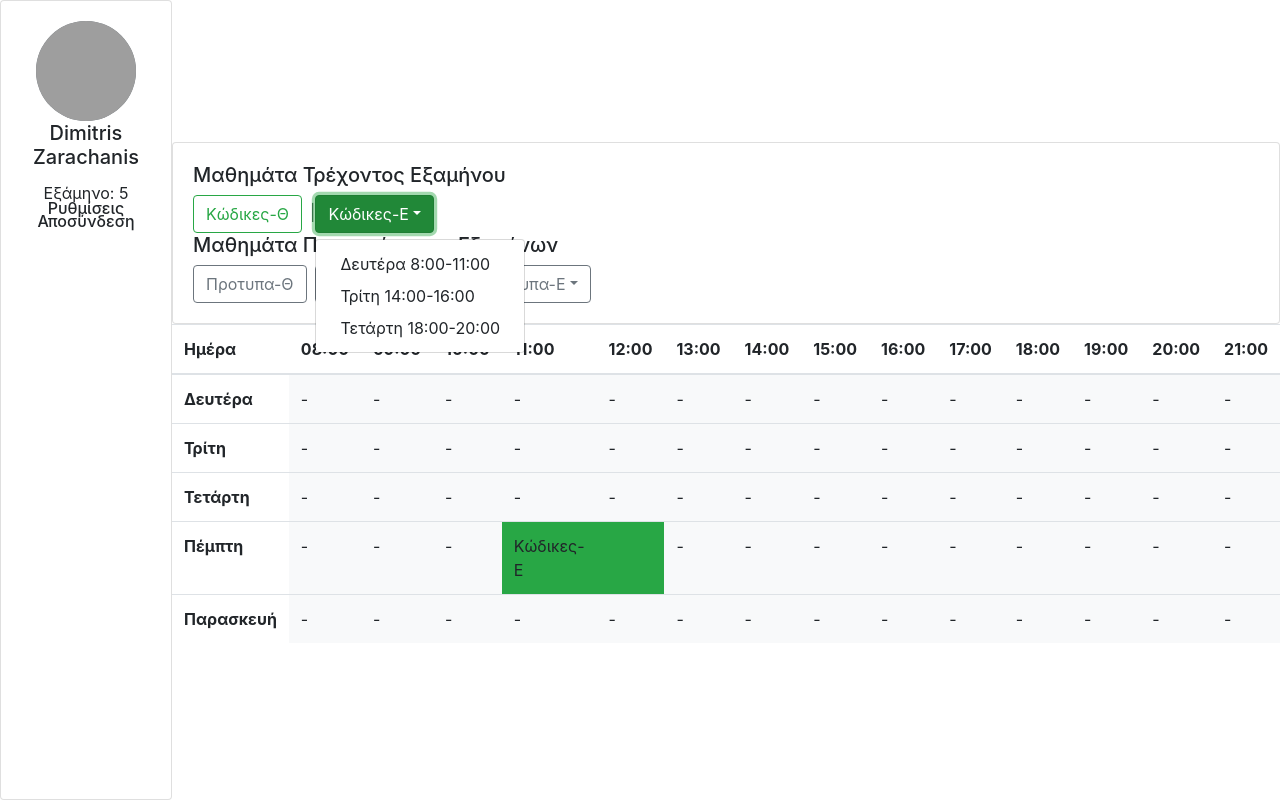
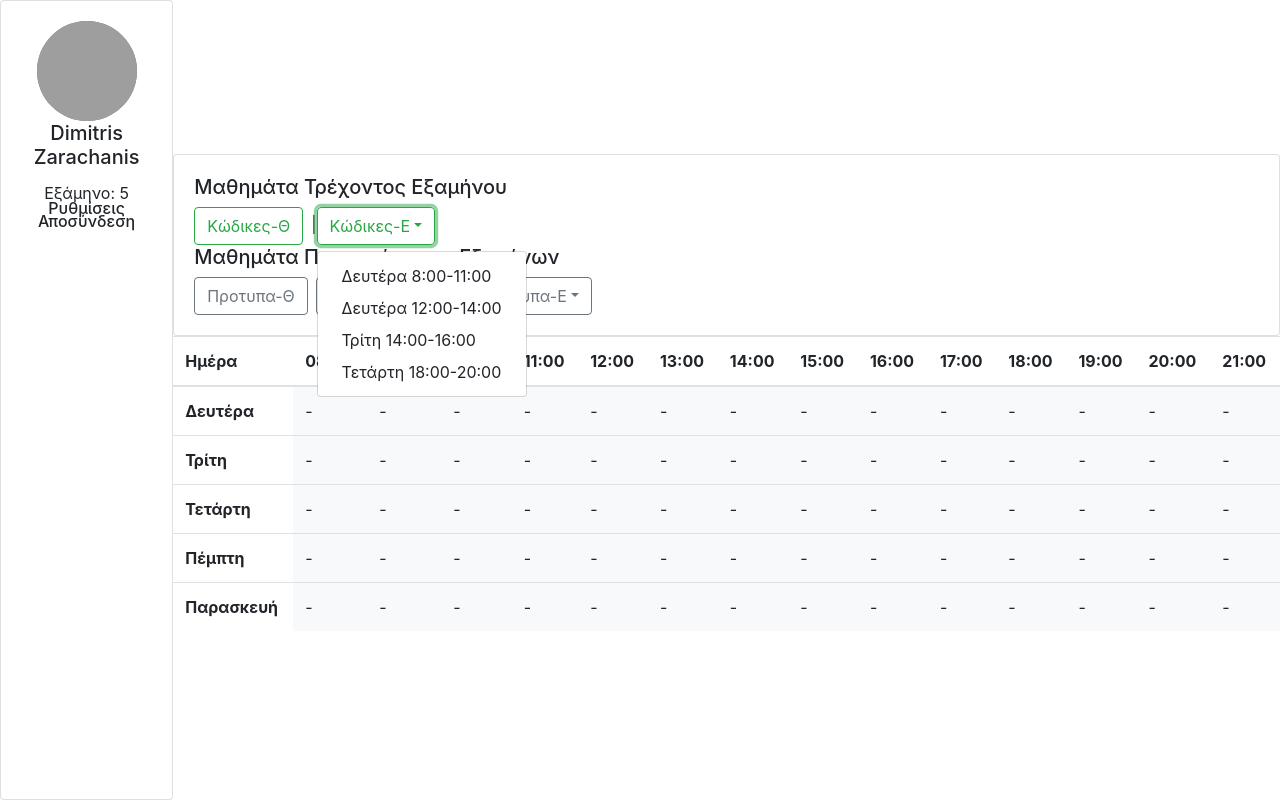
Before and after one commit to DimitrisZx/courseplanner, a React (Create React App) app: page / in a window 1280 px wide. Both pictures are taken after a click on the button "Κώδικες-Ε". Built offline with nearby package versions, Linux system fonts and the light colour scheme; grey boxes are pictures that could not be loaded.

Commit message:
individual workshops can be added now

```diff
--- a/src/components/mainView/components/BottomPart.js
+++ b/src/components/mainView/components/BottomPart.js
@@ -1,9 +1,8 @@
 import React from 'react';
 
-import { useSelector, useDispatch } from 'react-redux';
+import { useSelector } from 'react-redux';
 import { selectSelectedLessons, selectUser } from 'features/counter/counterSlice';
 import { repeatX } from 'utils';
-import { isEmpty } from 'lodash';
 const lessonDays = [
   'Δευτέρα', 'Τρίτη', 'Τετάρτη', 'Πέμπτη', 'Παρασκευή'
 ];
--- a/src/components/mainView/components/LessonCard.js
+++ b/src/components/mainView/components/LessonCard.js
@@ -11,27 +11,40 @@ const LessonCard = ({ lesson }) => {
   const isSelected = selectedLessons.some(lesson => lesson.name === name);
 
   const handleClick = lessonName => {
+    if (lesson.type === 'workshop') {
+      setIsDropdownExpanded(!isDropdownExpanded)
+      return;
+    }
     const isLessonSelected = selectedLessons.some(lesson => lesson.name === lessonName);
     not(isLessonSelected) || selectedLessons.length === 0
       ? dispatch(addLesson({ ...lesson }))
       : dispatch(removeLesson({ ...lesson }));
-    if (lesson.type === 'workshop') {
-      setIsDropdownExpanded(!isDropdownExpanded)
-    }
+
   };
-  const workShopClick = () => {
+  const handleWorkShopClick = (lesson, hourSet, day) => {
+    const lessonObjectToSubmit = {
+      name: lesson.name,
+      semester: lesson.semester,
+      hours: hourSet,
+      type: 'workshop',
+      day: day
+    };
 
+    const isLessonSelected = selectedLessons.some(sellesson => sellesson.name === lesson.name);
+    isLessonSelected && dispatch(removeLesson({ ...lessonObjectToSubmit }));
+
+    dispatch(addLesson({ ...lessonObjectToSubmit }));
+    setIsDropdownExpanded(!isDropdownExpanded)
   }
 
   const buttonClasses = (isSelected, semester, type) => {
     return `btn btn${not(isSelected) ? '-outline' : ''}-${semester === currentSemester ? 'success' : 'secondary'} mr-2 ${type === 'workshop' && 'dropdown-toggle'}`
   }
-  console.log(lesson)
   return (
     <span className='btn-container' style={{ position: 'relative' }}>
       <button
         className={buttonClasses(isSelected, semester, type)}
-        onClick={() => handleClick(name)}
+        onClick={lesson.type === 'theory' ? () => handleClick(name) : () => setIsDropdownExpanded(!isDropdownExpanded)}
         id={`lesson-${name}-${type}`}
         type={'button'}
       >
@@ -39,15 +52,25 @@ const LessonCard = ({ lesson }) => {
       </button>
       {type === 'workshop' && isDropdownExpanded &&
         <div
-          style={{ display: 'block', top: '35px' }}
+          style={{ display: 'block', top: '35px', cursor: 'pointer' }}
           className="dropdown-menu"
         >
-          {lesson.days.map(day =>
-            <a
-              className="dropdown-item" href="#"
-            >
-              {`${day.day} ${day.hours[0][0]}:00-${day.hours[0][1]}:00`}
-            </a>)}
+          {lesson.days.map(
+            day => {
+              const dayName = day.day;
+              return day.hours.map((hourSet, index) =>
+                <div
+                  key={index}
+
+                  className={'dropdown-item'}
+                  onClick={() => handleWorkShopClick(lesson, hourSet, day.day)}
+                >
+                  {`${dayName} ${hourSet[0]}:00-${hourSet[1]}:00`}
+                </div>
+              )
+            }
+          )
+          }
         </div>
       }
     </span>
--- a/src/features/counter/counterSlice.js
+++ b/src/features/counter/counterSlice.js
@@ -21,12 +21,10 @@ export const stateSlice = createSlice({
         },
         {
           name: 'Προτυπα-Ε',
-          day: 'Δευτέρα',
-          hours: [13, 14],
           semester: '3',
           type: 'workshop',
           days: [
-            { day: 'Δευτέρα', hours: [[8, 11]] },
+            { day: 'Δευτέρα', hours: [[8, 10]] },
             { day: 'Τρίτη', hours: [[14, 16]] },
             { day: 'Τετάρτη', hours: [[18, 20]] },
           ],
@@ -47,12 +45,10 @@ export const stateSlice = createSlice({
         },
         {
           name: 'Κώδικες-Ε',
-          day: 'Πέμπτη',
-          hours: [11, 12],
           semester: '5',
           type: 'workshop',
           days: [
-            { day: 'Δευτέρα', hours: [[8, 11]] },
+            { day: 'Δευτέρα', hours: [[8, 11], [12, 14]] },
             { day: 'Τρίτη', hours: [[14, 16]] },
             { day: 'Τετάρτη', hours: [[18, 20]] },
           ],
```
